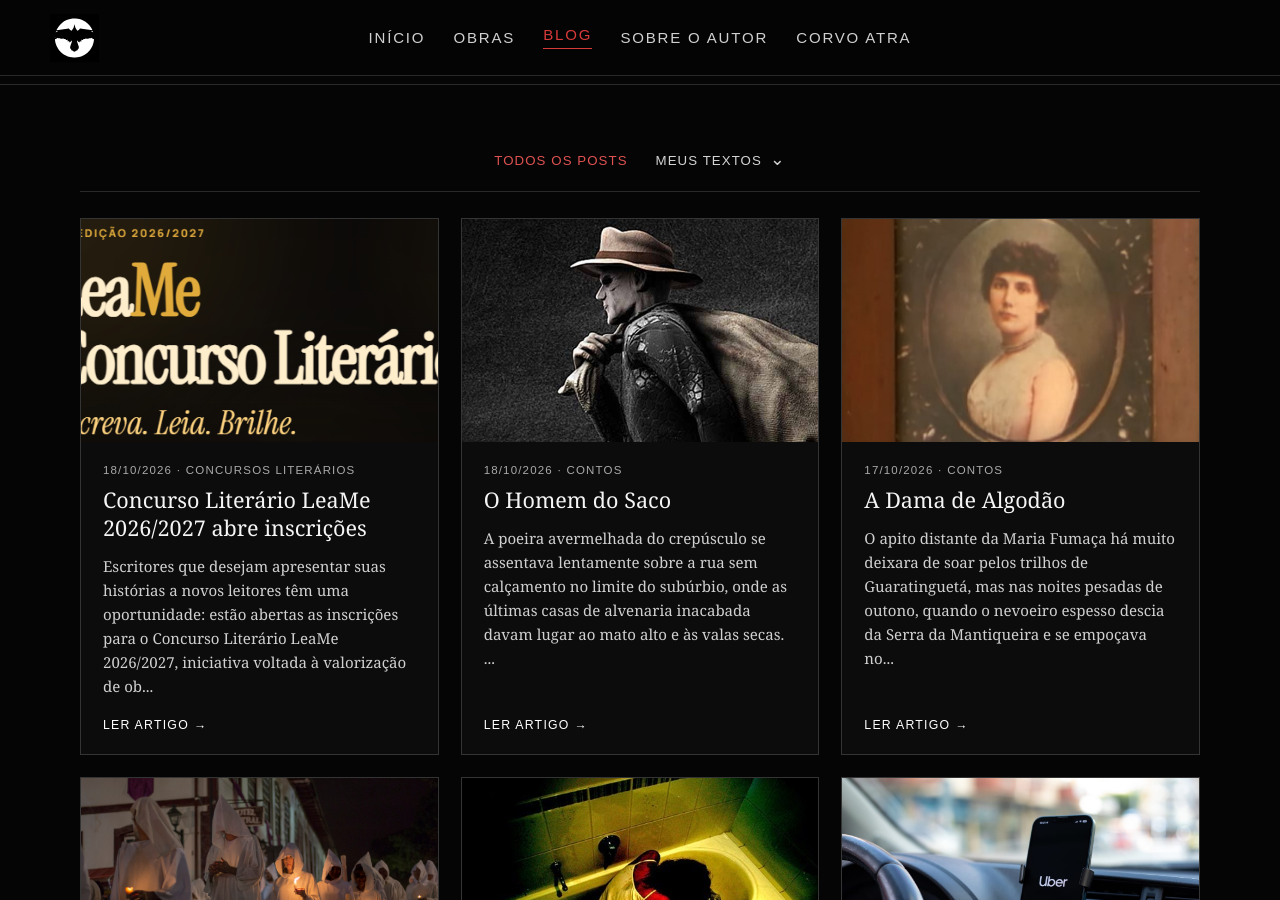
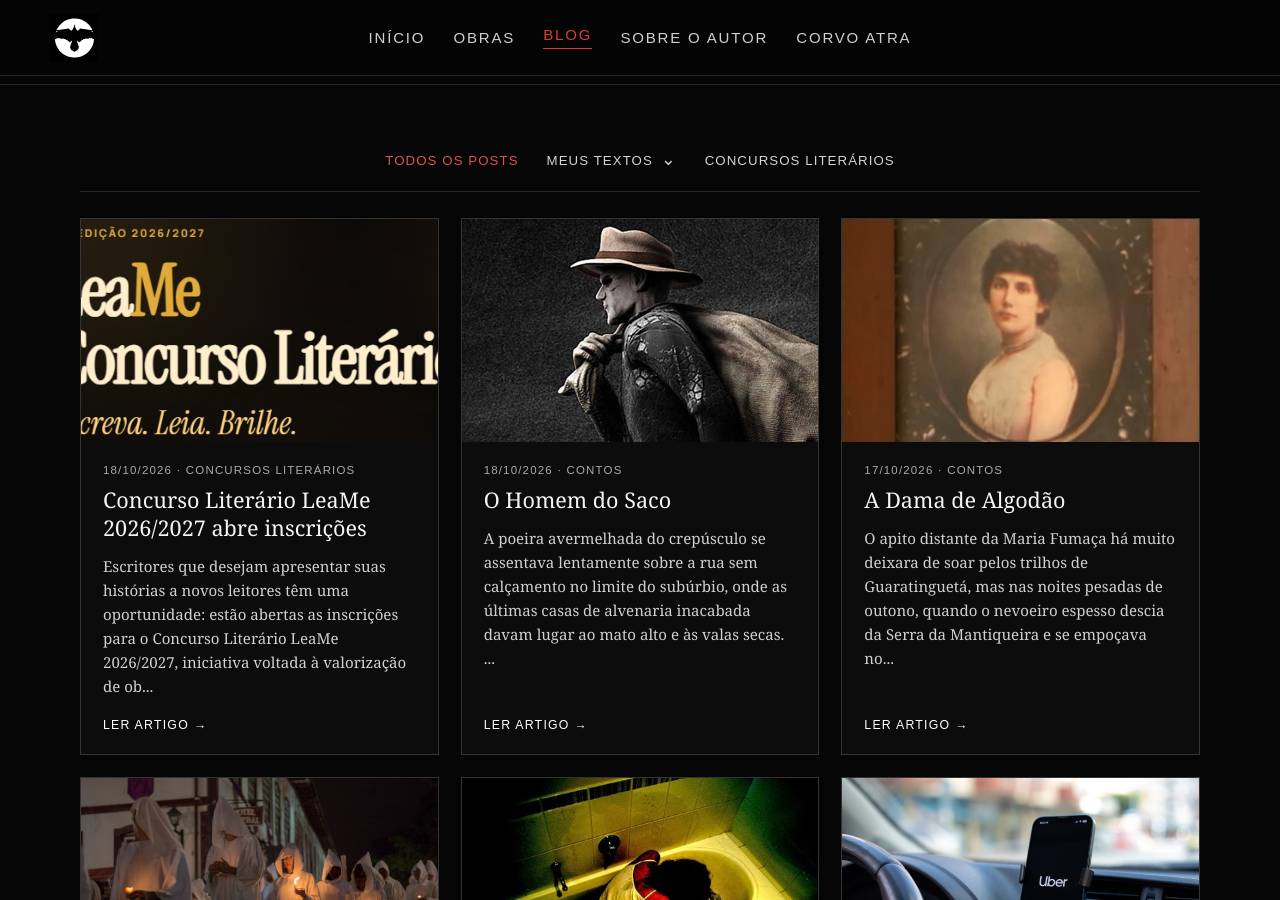
Before and after one commit to corvoatra/corvo-atra, a Jekyll site: the page built from blog/index.html, in a window 1280 px wide and 900 px high. Built offline with Jekyll 4.4.1, drawn with Linux system fonts in a browser that asks for light colours; part of the change alters nothing that is shown.

Commit message:
Adiciona filtro Concursos literários após Meus textos no menu do blog

```diff
--- a/blog/index.html
+++ b/blog/index.html
@@ -69,6 +69,7 @@ main.wrap{width:min(1140px,calc(100% - 40px))}
 <a href="?categoria=contos#blog-list" data-category-filter="contos">Contos</a>
 </div>
 </details>
+<a href="?categoria=concursos-literarios#blog-list" data-category-filter="concursos-literarios">Concursos literários</a>
 </nav>
 <div class="blog-list" id="blog-list">
 {% assign posts_ordenados = site.posts | sort: 'date' | reverse %}
@@ -90,11 +91,12 @@ main.wrap{width:min(1140px,calc(100% - 40px))}
   const pagination=document.getElementById('blog-pagination');
   const empty=document.getElementById('blog-filter-empty');
   const params=new URLSearchParams(window.location.search);
-  const category=params.get('categoria')==='contos'?'contos':'todos';
+  const selected=params.get('categoria');
+  const category=['contos','concursos-literarios'].includes(selected)?selected:'todos';
   document.querySelectorAll('[data-category-filter]').forEach(link=>{
     if(link.dataset.categoryFilter===category)link.setAttribute('aria-current','true');
   });
-  const matching=posts.filter(post=>category==='todos'||post.dataset.category==='contos');
+  const matching=posts.filter(post=>category==='todos'||(category==='contos'&&post.dataset.category==='contos')||(category==='concursos-literarios'&&post.dataset.category.normalize('NFD').replace(/[\u0300-\u036f]/g,'').replace(/\s+/g,'-')==='concursos-literarios'));
   const totalPages=Math.ceil(matching.length/perPage);
   const requested=Number(params.get('pagina'));
   const page=Number.isInteger(requested)&&requested>=1?Math.min(requested,Math.max(totalPages,1)):1;
```
